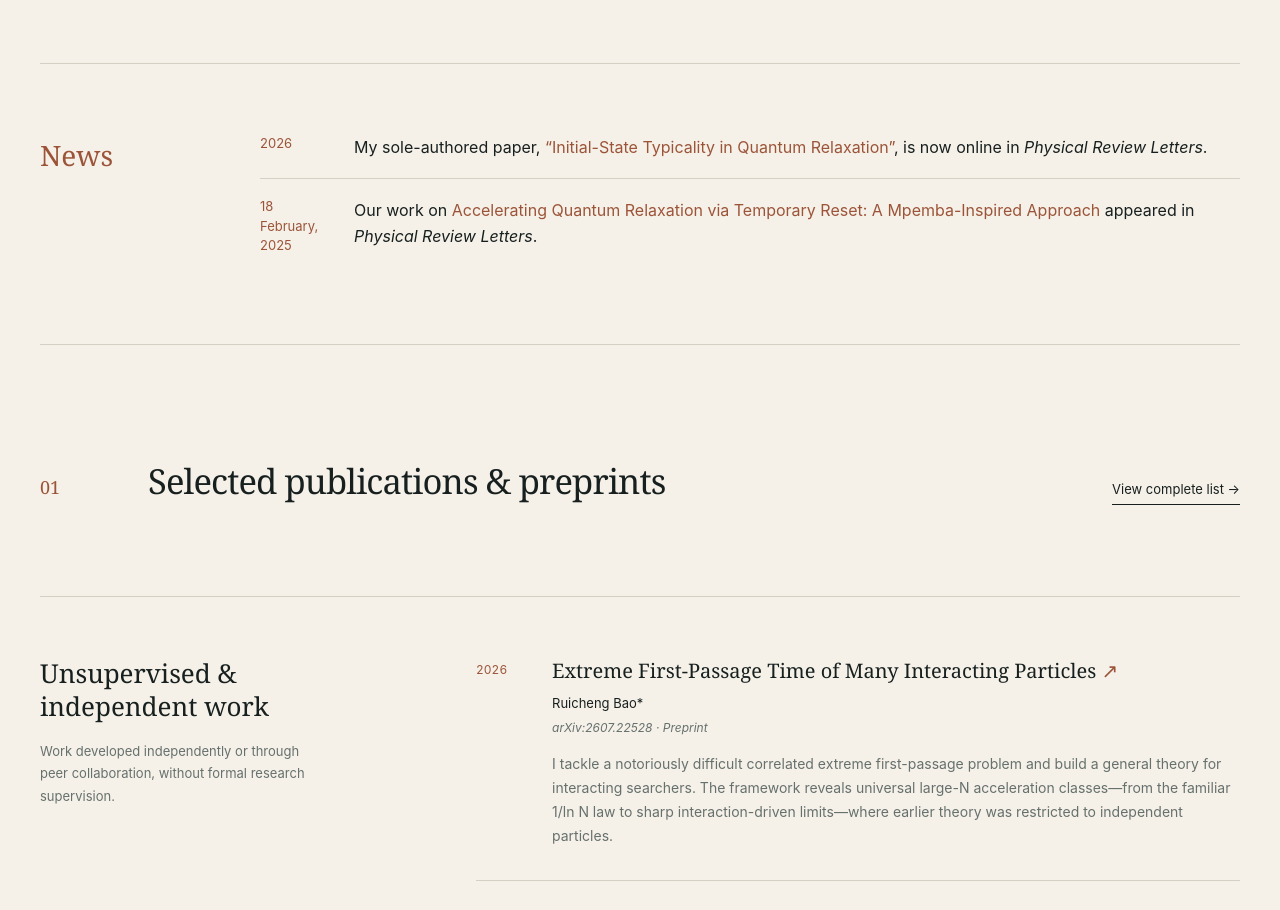
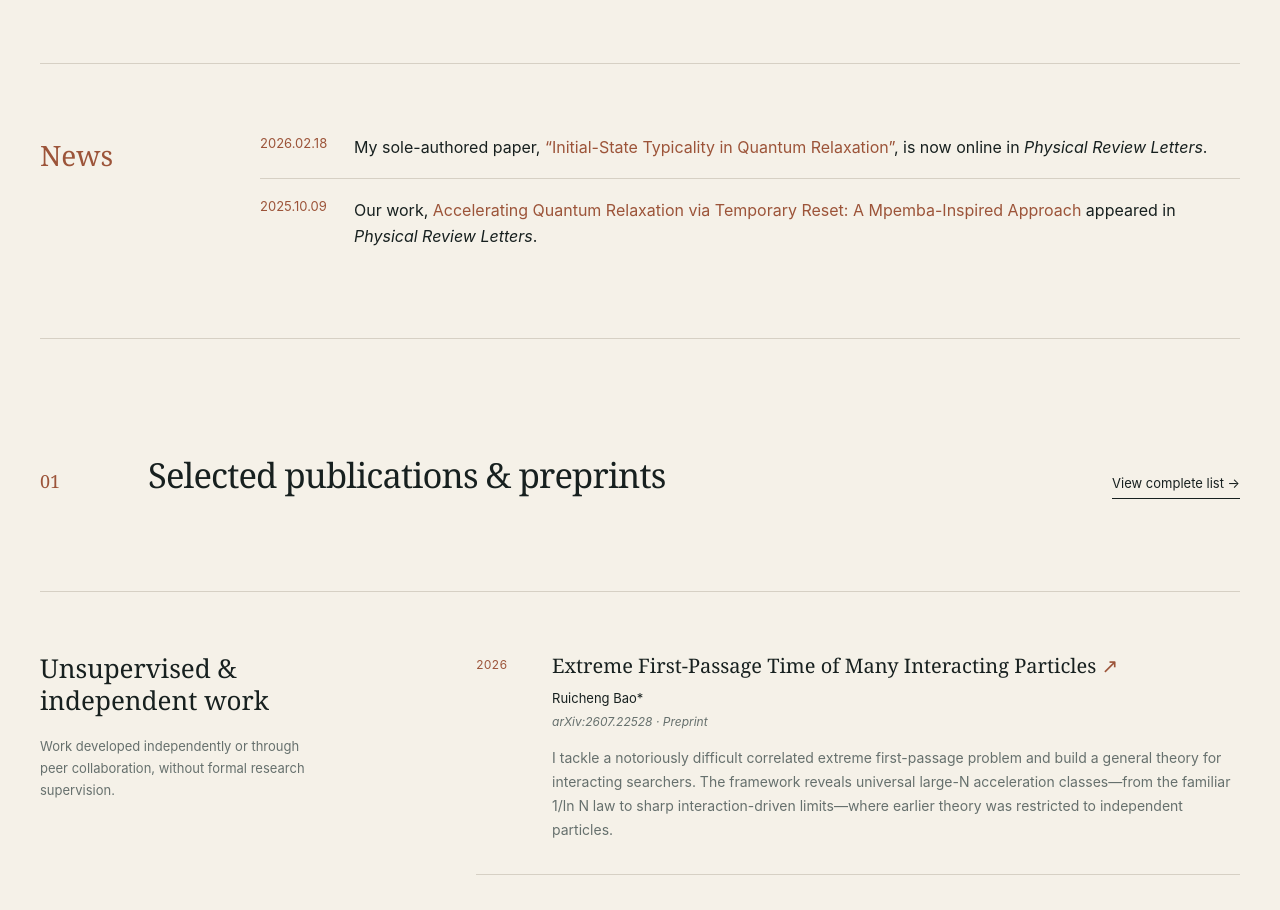
Before and after one commit to Ruicheng-12/Ruicheng-12.github.io, a Next.js app: page / in a window 1280 px wide. Shown: the part 1060-1970 px from the top of the page. Built offline with nearby package versions, Linux system fonts and the light colour scheme.

Commit message:
Update page.tsx

```diff
--- a/app/page.tsx
+++ b/app/page.tsx
@@ -546,7 +546,7 @@ export default function Home() {
 
     <ul className="news-list">
       <li>
-        <time>2026</time>
+        <time>2026.02.18</time>
         <p>
           My sole-authored paper,{" "}
           <a
@@ -561,9 +561,9 @@ export default function Home() {
       </li>
 
       <li>
-        <time>18 February, 2025</time>
+        <time>2025.10.09</time>
         <p>
-          Our work on{" "}
+          Our work,{" "}
           <a
             href="https://doi.org/10.1103/g94p-7421"
             target="_blank"
```
